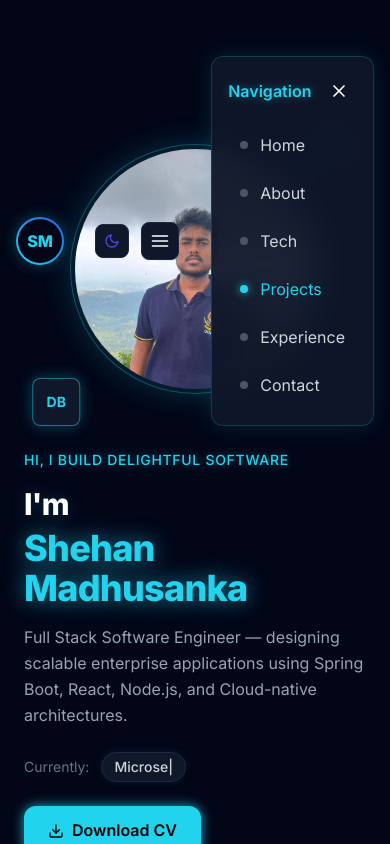
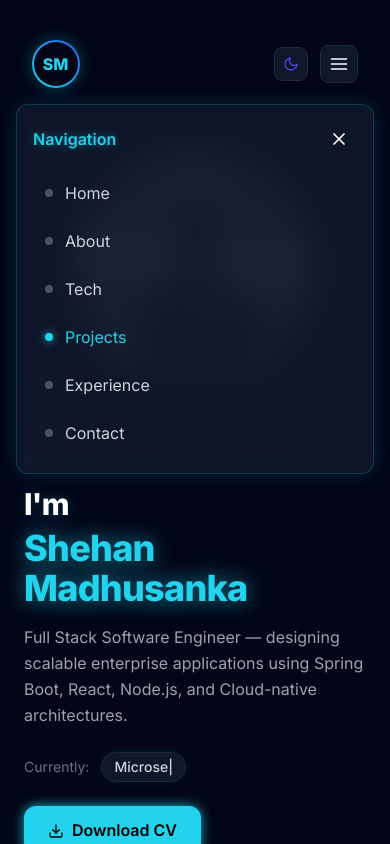
Before and after one commit to shehanmadusanka2002/myportfolio, a React (Vite) app: page / in a window 390 px wide. Both pictures are taken after a click on the button 339 px from the left and 64 px from the top of the page. Shown: the top 844 px of the page. Built offline with nearby package versions, Linux system fonts and the light colour scheme.

Commit message:
add the navbar mobile responsive

```diff
--- a/src/components/Navbar.jsx
+++ b/src/components/Navbar.jsx
@@ -64,7 +64,7 @@ const Navbar = () => {
       initial={{ y: -30, opacity: 0 }}
       animate={{ y: 0, opacity: 1 }}
       transition={{ duration: 0.6, ease: 'easeOut' }}
-      className={`fixed inset-x-0 top-6 z-50 flex justify-center transition-all duration-300 ${scrolled ? 'bg-slate-950/90 backdrop-blur-md border-b border-cyan-400/20 shadow-[0_4px_30px_rgba(34,211,238,0.1)] py-2' : 'bg-transparent py-4'
+      className={`fixed inset-x-0 top-6 z-50 flex flex-col items-center transition-all duration-300 ${scrolled ? 'bg-slate-950/90 backdrop-blur-md border-b border-cyan-400/20 shadow-[0_4px_30px_rgba(34,211,238,0.1)] py-2' : 'bg-transparent py-4'
         }`}
       ref={navRef}
     >
@@ -120,7 +120,7 @@ const Navbar = () => {
             initial={{ opacity: 0, y: -10 }}
             animate={{ opacity: 1, y: 0 }}
             exit={{ opacity: 0, y: -10 }}
-            className="md:hidden mt-4 px-4 pb-4"
+            className="md:hidden mt-4 px-4 pb-4 w-full max-w-7xl mx-auto"
           >
             <div className="bg-slate-900/95 border border-cyan-400/20 backdrop-blur-lg rounded-xl shadow-[0_0_20px_rgba(34,211,238,0.15)] p-4 space-y-3 text-white">
               <div className="flex items-center justify-between">
--- a/src/index.css
+++ b/src/index.css
@@ -15,6 +15,7 @@
     scroll-behavior: smooth;
     -webkit-font-smoothing: antialiased;
     -moz-osx-font-smoothing: grayscale;
+    overflow-x: hidden;
   }
 
   body {
```
